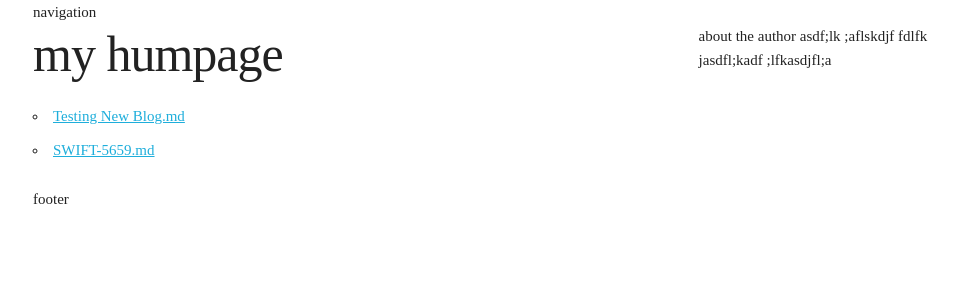
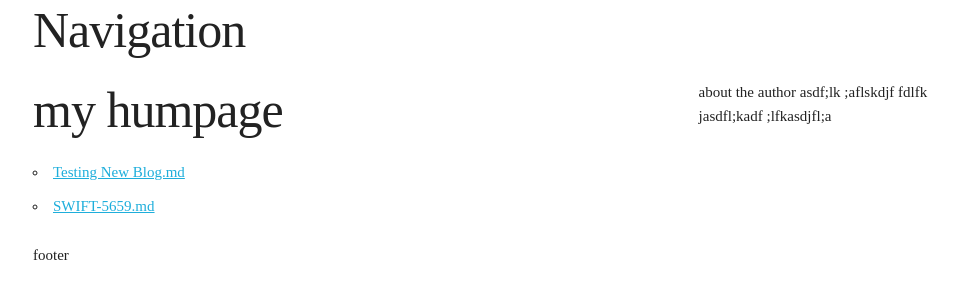
Before and after one commit to forestcorgii/master-of-none-blog, a Flask app: page / in a window 1280 px wide. Shown: the top 300 px of the page, without its empty margins (127-1086 px from the left). Run offline with Flask 3, Linux system fonts and the light colour scheme; some web fonts are replaced.

Commit message:
vault backup: 2024-09-29 14:07:50

```diff
--- a/flaskr/templates/base.html
+++ b/flaskr/templates/base.html
@@ -14,7 +14,7 @@
 </head>
 <body>
 	<div class="container">
-		<div class="row">navigation</div>
+		<div class="row"><h1>Navigation</h1></div>
 		<div class="row">
 			<div class="eight columns">
 				<section>
```
Also changed, not shown: 1 other file.
